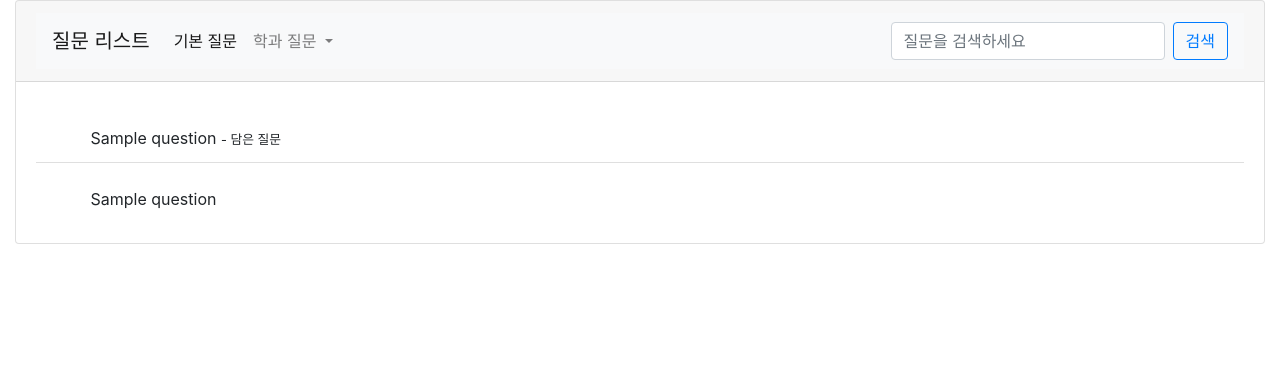
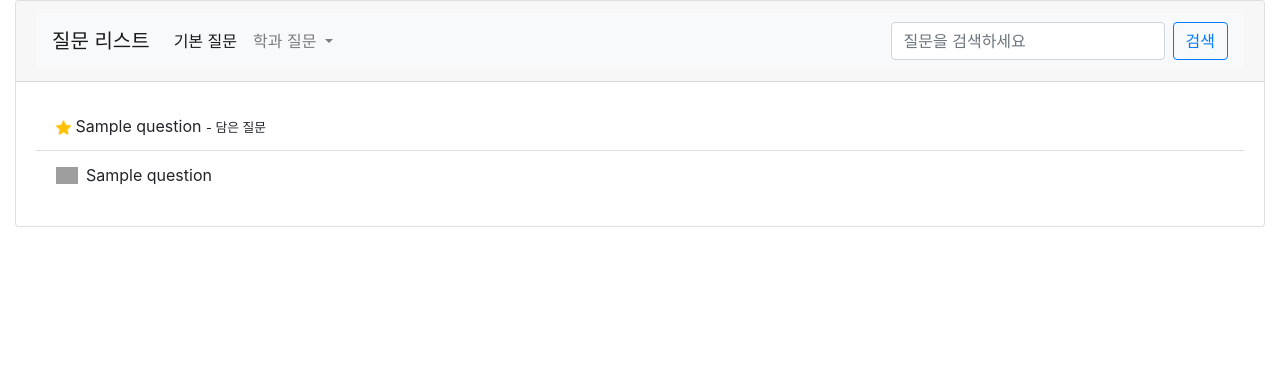
Before and after one commit to ahyeon0508/Interview-Solution_project_v1.0, a Django app: template interview_solution/website/templates/questionlist.html in a window 1280 px wide. Shown: the top 369 px of the page. Run offline with Django 3.2, Linux system fonts and the light colour scheme; the template is opened without the code that fills it: most values are stand-ins (such as "Sample title", 1, 10 or a date in 2020); grey boxes are pictures that could not be loaded.

Commit message:
checkbox를 star로

```diff
--- a/interview_solution/website/static/css/questionlist.css
+++ b/interview_solution/website/static/css/questionlist.css
@@ -1,25 +1,19 @@
 @import url('https://fonts.googleapis.com/css2?family=Nanum+Gothic&display=swap');
 
-.btn-star{
-    display: inline-block;
-    width: 30px;
-    height: 30px;
-    background: url("../img/star_unfill.png");
-    text-indent: -9999px;
-    overflow: hidden;
-    border: none;
+/*참고 : https://mrb18.tistory.com/entry/CSS-%EC%B2%B4%ED%81%AC%EB%B0%95%EC%8A%A4-%EC%9D%B4%EB%AF%B8%EC%A7%80%EB%A1%9C-%EB%B3%80%EA%B2%BD%ED%95%98%EA%B8%B0*/
+
+input[type=checkbox] {
+    display: none;
 }
 
-.btn-star.active{
+input[type=checkbox] + label {
     display: inline-block;
-    width: 30px;
-    height: 30px;
-    background: url("../img/star_fill.png");
-    text-indent: -9999px;
-    overflow: hidden;
-    border: none;
+    cursor: pointer;
+    line-height: 22px;
+    padding-left: 30px;
+    background: url('https://www.flaticon.com/svg/static/icons/svg/2107/2107992.svg') left/22px no-repeat;
 }
 
-.star{
-    margin-right: 10px;
+input[type=checkbox]:checked + label {
+    background-image: url('https://www.flaticon.com/svg/static/icons/svg/2107/2107957.svg');
 }
--- a/interview_solution/website/templates/questionlist.html
+++ b/interview_solution/website/templates/questionlist.html
@@ -58,19 +58,19 @@
             <div class="card-body">
                 <ul class="list-group list-group-flush">
                     {{error}}
+                    <!--내 질문인 경우 채운 별 띄우기-->
                     {% if myQuestion %}
                     <!--for문으로 질문 단위 li태그 반복-->
                     {% for questionList in myQuestion %}
                     <li class="list-group-item d-flex justify-content-between align-items-center">
                         <div>
-                            <!--내 질문인 경우 채운 별 띄우기, 내 질문 아닌 경우 빈 별 띄우기-->
-                            <a herf="{% url 'website:questionNonestar' questionID=questionList.id %}" class="btn-star"><img alt="채운 별" src="../static/img/star_fill.png" width="15px" height="15px"></a>
-                            <!--<img lt="채운 별" id="star" name="{{questionList.id}}" src="../static/img/star_fill.png" width="15px" height="15px">-->
-                            <!--원래는 이거 감싼 a 클래스로 하는 건데ㅜㅜ 별 모양이 안뜨네-->
-                            <!--예제 https://fabl1106.github.io/django/2019/05/05/Django-14.-%EC%9D%B8%EC%8A%A4%ED%83%80%EA%B7%B8%EB%9E%A8-%EC%A2%8B%EC%95%84%EC%9A%94-%EB%B2%84%ED%8A%BC-%EA%B5%AC%ED%98%84%ED%95%98%EA%B8%B0.html-->
-                            <!--<a herf="" class="btn-star"></a>-->
+                            <!--채운 별 = a로-->
+                            <a herf="{% url 'website:questionNonestar' questionID=questionList.id %}" class="btn-star active"></a>
+                            <!--참고 예제 https://fabl1106.github.io/django/2019/05/05/Django-14.-%EC%9D%B8%EC%8A%A4%ED%83%80%EA%B7%B8%EB%9E%A8-%EC%A2%8B%EC%95%84%EC%9A%94-%EB%B2%84%ED%8A%BC-%EA%B5%AC%ED%98%84%ED%95%98%EA%B8%B0.html-->
+
+                            <!--채운 별 = a로-->
+                            <img alt="채운 별" id="star" name="{{questionList.id}}" src="{% static 'img/star_fill.png' %}" width="15px" height="15px">
                             <!--"자신의 장점과" 이 부분에 질문 내용 띄우도록 / small 태그 안 "기본 질문" 부분은 5개의 질문 종류(기본, 학과4개) 띄우도록 -->
-                            <!-- 자신의 장점과 단점을 소개해보세요. <small> - 기본 질문</small> -->
                             {{questionList.question}}
                             {% if questionList.part == 1 %}
                             <small> - 작성한 질문</small>
@@ -83,18 +83,14 @@
                     </li>
                     {% endfor %}
                     {% endif %}
-
+                    <!--내 질문 아닌 경우 빈 별 띄우기-->
                     {% if question %}
                     <!--for문으로 질문 단위 li태그 반복-->
                     {% for questionList in question %}
                     <li class="list-group-item d-flex justify-content-between align-items-center">
                         <div>
-                            <!--내 질문인 경우 채운 별 띄우기, 내 질문 아닌 경우 빈 별 띄우기-->
-                            <a herf="{% url 'website:questionStar' questionID=questionList.id %}" class="btn-star"><img alt="빈 별" src="../static/img/star_unfill.png" width="15px" height="15px"></a>
-                            <!--원래는 이거 감싼 a 클래스로 하는 건데ㅜㅜ 별 모양이 안뜨네-->
-                            <!--예제 https://fabl1106.github.io/django/2019/05/05/Django-14.-%EC%9D%B8%EC%8A%A4%ED%83%80%EA%B7%B8%EB%9E%A8-%EC%A2%8B%EC%95%84%EC%9A%94-%EB%B2%84%ED%8A%BC-%EA%B5%AC%ED%98%84%ED%95%98%EA%B8%B0.html-->
-                            <!--<a herf="" class="btn-star"></a>-->
-                            {{questionList.question}}
+                            <input type="checkbox" id="box1">
+                            <label for="box1">{{questionList.question}}
                             {% if questionList.department == 0 %}
                             <small> - 기본 질문</small>
                             {% elif questionList.department == 1 %}
@@ -104,7 +100,7 @@
                             {% elif questionList.department == 3 %}
                             <small> - 국어국문학과 질문</small>
                             {% elif questionList.department == 4 %}
-                            <small> - 생명공학과 질문</small>
+                            <small> - 생명공학과 질문</small></label>
                             {% endif %}
                         </div>
                     </li>
@@ -118,7 +114,7 @@
 
     <!-- Bootstrap JavaScript -->
     <script src="https://code.jquery.com/jquery-3.5.1.slim.min.js" integrity="sha384-DfXdz2htPH0lsSSs5nCTpuj/zy4C+OGpamoFVy38MVBnE+IbbVYUew+OrCXaRkfj" crossorigin="anonymous"></script>
-<script src="https://cdn.jsdelivr.net/npm/bootstrap@4.5.3/dist/js/bootstrap.bundle.min.js" integrity="sha384-ho+j7jyWK8fNQe+A12Hb8AhRq26LrZ/JpcUGGOn+Y7RsweNrtN/tE3MoK7ZeZDyx" crossorigin="anonymous"></script>
+    <script src="https://cdn.jsdelivr.net/npm/bootstrap@4.5.3/dist/js/bootstrap.bundle.min.js" integrity="sha384-ho+j7jyWK8fNQe+A12Hb8AhRq26LrZ/JpcUGGOn+Y7RsweNrtN/tE3MoK7ZeZDyx" crossorigin="anonymous"></script>
 
 </body>
 
```
